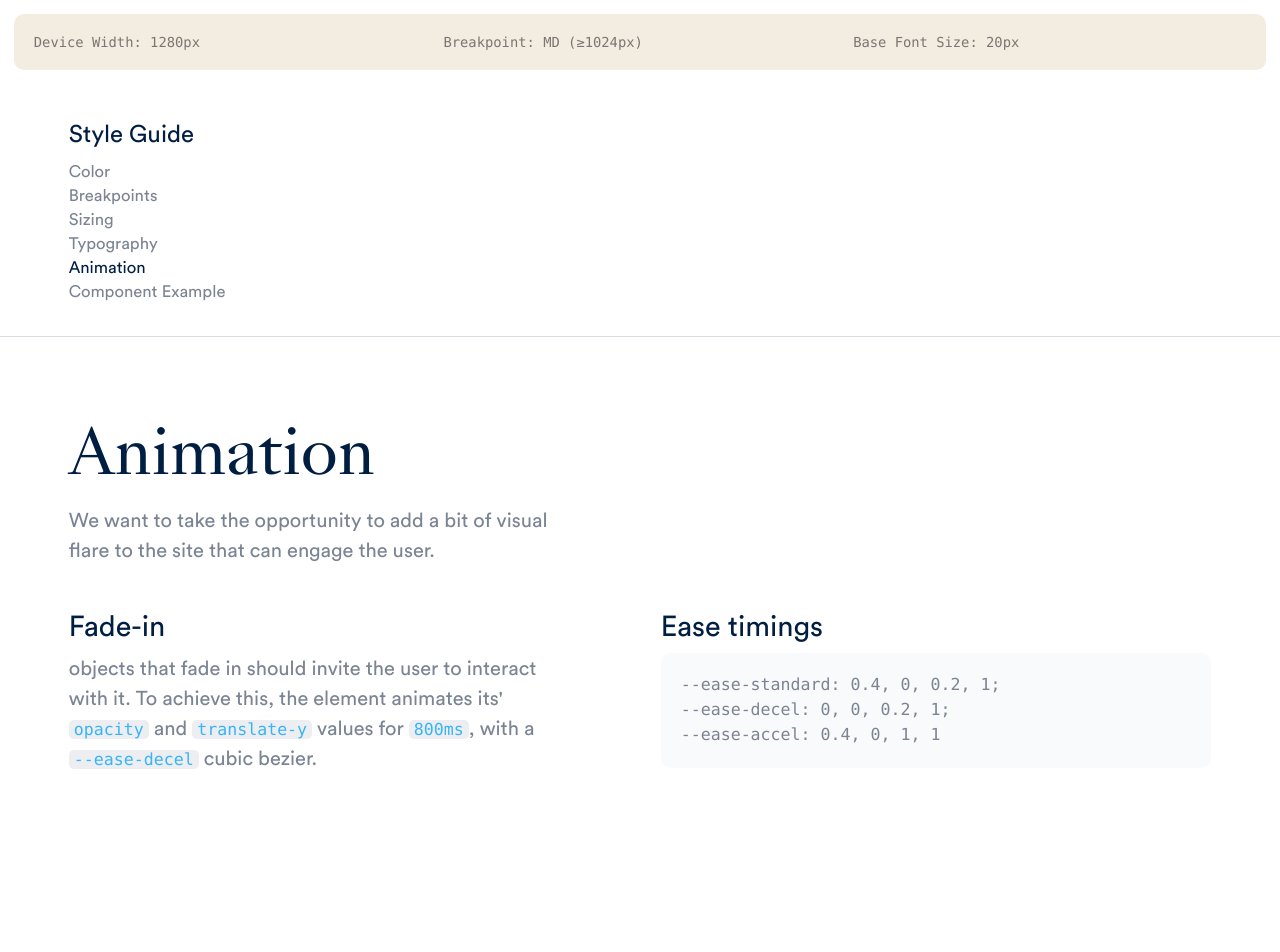
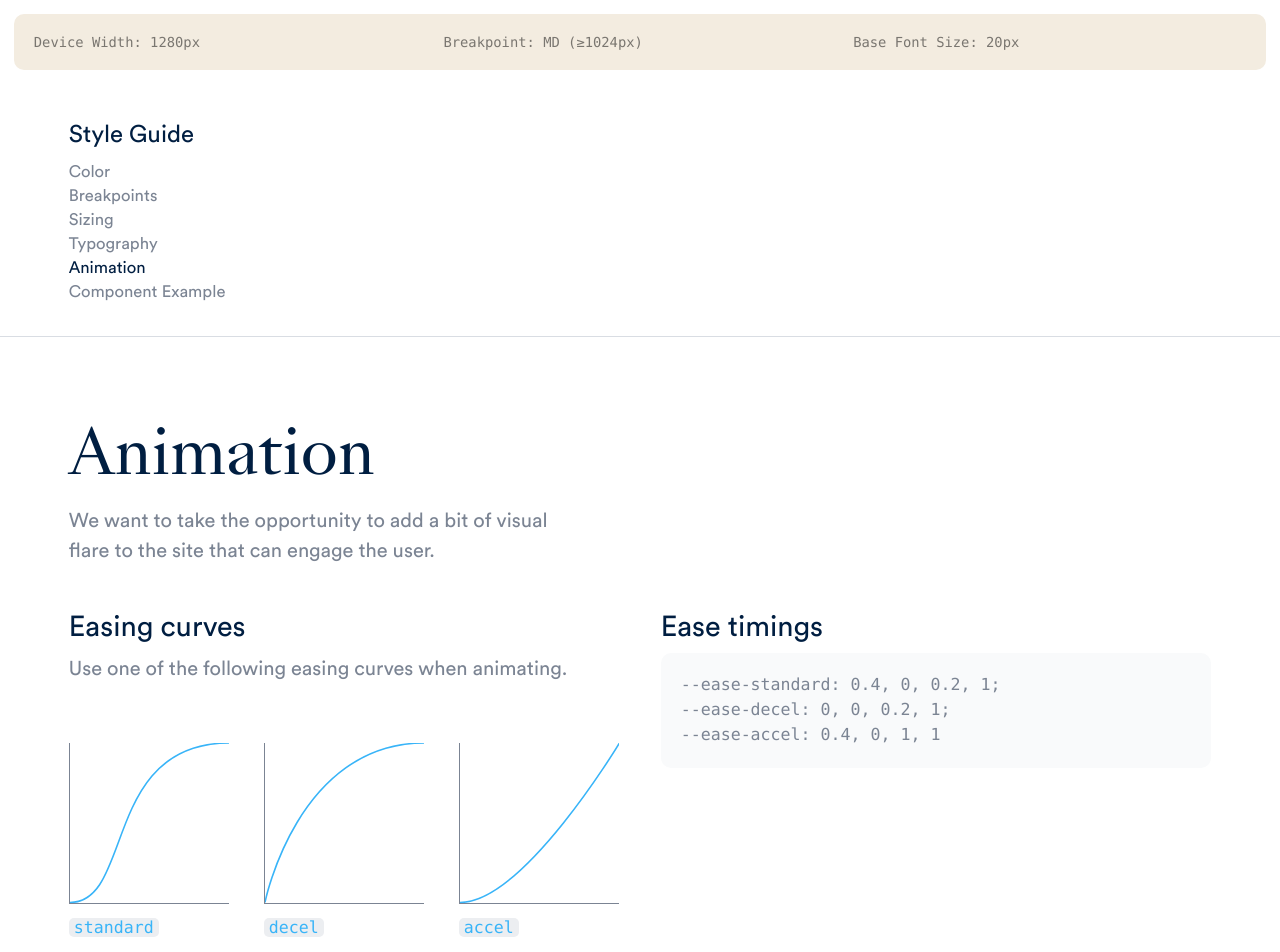
Before and after one commit to thisdesign/psd-reskin-toolkit, a Next.js app: page /animation in a window 1280 px wide. Shown: the top 952 px of the page. Before the commit the page ends 879 px from the top, so only its background shows below. Built offline with nearby package versions, Linux system fonts and the light colour scheme.

Commit message:
ease curves

```diff
--- /dev/null
+++ b/src/components/PageViewAnimation/PageViewAnimation.Styled.tsx
@@ -0,0 +1,28 @@
+import styled from "styled-components";
+
+const Svg = styled.svg`
+  display: block;
+  border-bottom: 1px solid var(--color-slate);
+  border-left: 1px solid var(--color-slate);
+  margin-right: var(--size-1);
+
+  path {
+    stroke: var(--color-sky);
+  }
+`;
+
+const BezierWrapper = styled.div`
+  margin: var(--size-8) 0;
+  display: grid;
+  grid-template-columns: 1fr 1fr 1fr;
+  grid-gap: var(--size-5);
+
+  svg {
+    margin-bottom: var(--size-sm);
+  }
+`;
+
+export default {
+  BezierWrapper,
+  Svg,
+};
--- a/src/components/PageViewAnimation/PageViewAnimation.tsx
+++ b/src/components/PageViewAnimation/PageViewAnimation.tsx
@@ -13,6 +13,7 @@ import {
   InlineCode,
 } from "..";
 import { EASE, EASE_VARS, FADE_IN_TIMING } from "../../constants";
+import S from "./PageViewAnimation.Styled";
 
 const Animation = () => {
   return (
@@ -28,6 +29,22 @@ const Animation = () => {
 
           <Cols>
             <div>
+              <H3>Easing curves</H3>
+              <Paragraph>
+                Use one of the following easing curves when animating.
+              </Paragraph>
+
+              <S.BezierWrapper>
+                {Object.keys(EASE).map((key) => (
+                  <div>
+                    <Curve bezier={(EASE[key] as unknown) as number[]} />
+
+                    <InlineCode>{key}</InlineCode>
+                  </div>
+                ))}
+              </S.BezierWrapper>
+
+              <br />
               <H3>Fade-in</H3>
               <Paragraph>
                 objects that fade in should invite the user to interact with it.
@@ -49,4 +66,21 @@ const Animation = () => {
   );
 };
 
+const Curve: React.FC<{ bezier: number[] }> = ({ bezier }) => {
+  const e = bezier.map((c) => c * 100);
+
+  const d = [
+    "M0,100", // starting point
+    `c${e[0]},${e[1]}`,
+    `${e[2]},-${e[3]}`,
+    "100,-100", // ending point
+  ].join(" ");
+
+  return (
+    <S.Svg width="100%" viewBox="0 0 100 100" version="1.1">
+      <path d={d} stroke="#979797" strokeWidth="1px" fill="none" />
+    </S.Svg>
+  );
+};
+
 export default Animation;
```
